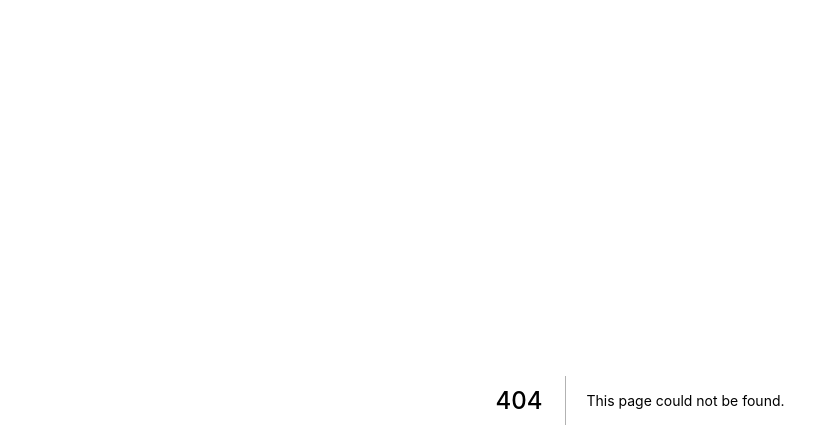
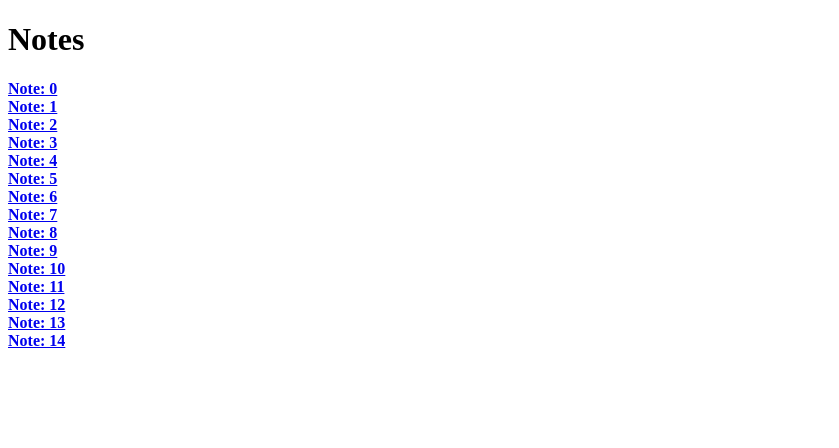
Before and after one commit to Baheya/noted, a Next.js app: page /notes in a window 1280 px wide. Before the commit this address had no page. Shown: the top 448 px of the page, without its empty margins (0-839 px from the left). Built offline with nearby package versions, Linux system fonts and the light colour scheme.

Commit message:
filled notes page with links to dummy notes

```diff
--- /dev/null
+++ b/pages/notes/index.js
@@ -0,0 +1,26 @@
+import React from 'react';
+import Link from 'next/link';
+
+const Page = () => {
+  const notes = new Array(15)
+    .fill(1)
+    .map((e, i) => ({ id: i, title: `Note: ${i}` }));
+
+  return (
+    <div>
+      <h1>Notes</h1>
+
+      {notes.map((note) => (
+        <div key={note.id}>
+          <Link key={note.id} href="/notes/[id]" as={`/notes/${note.id}`}>
+            <a>
+              <strong>{note.title}</strong>
+            </a>
+          </Link>
+        </div>
+      ))}
+    </div>
+  );
+};
+
+export default Page;
```
